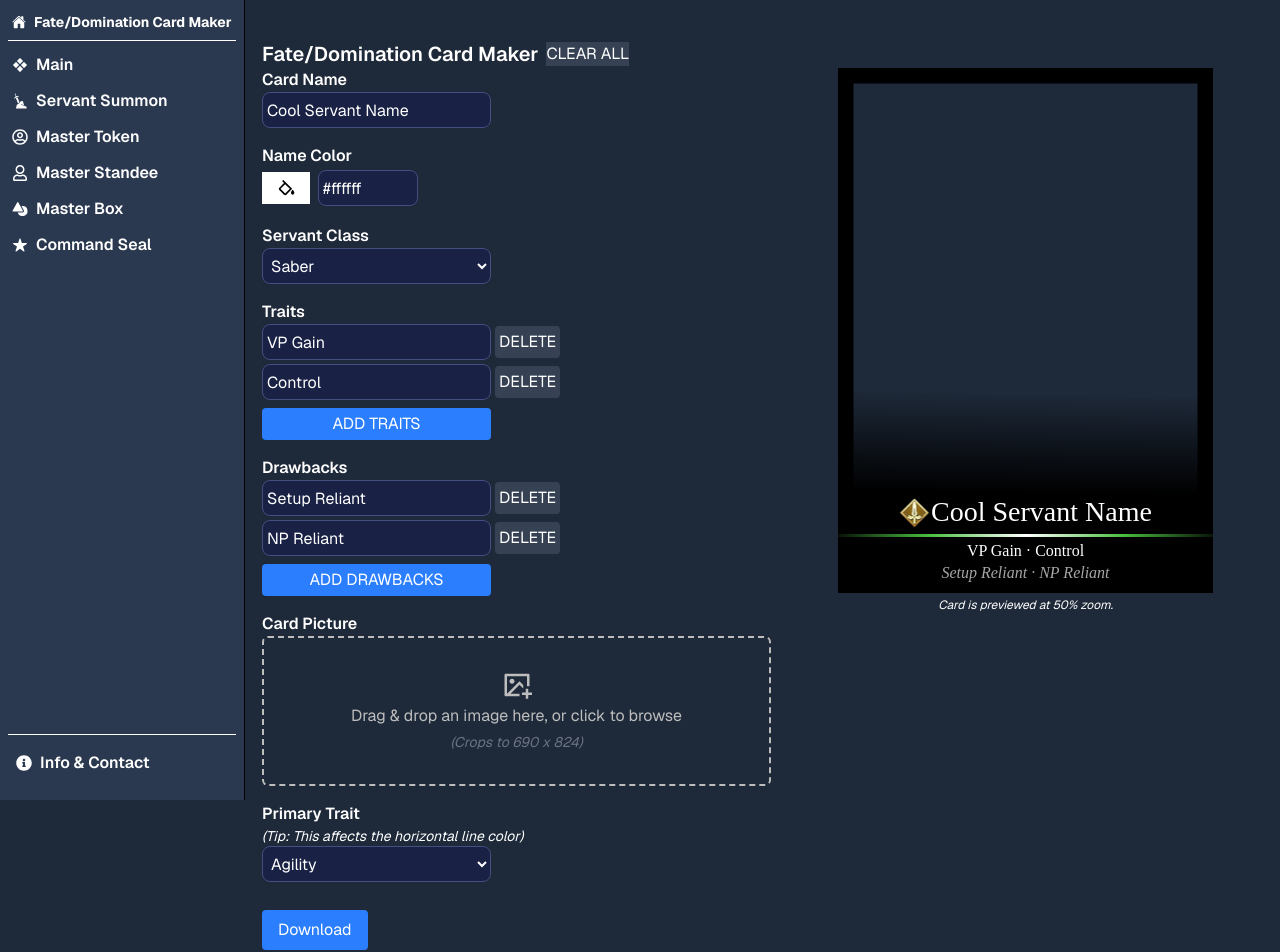
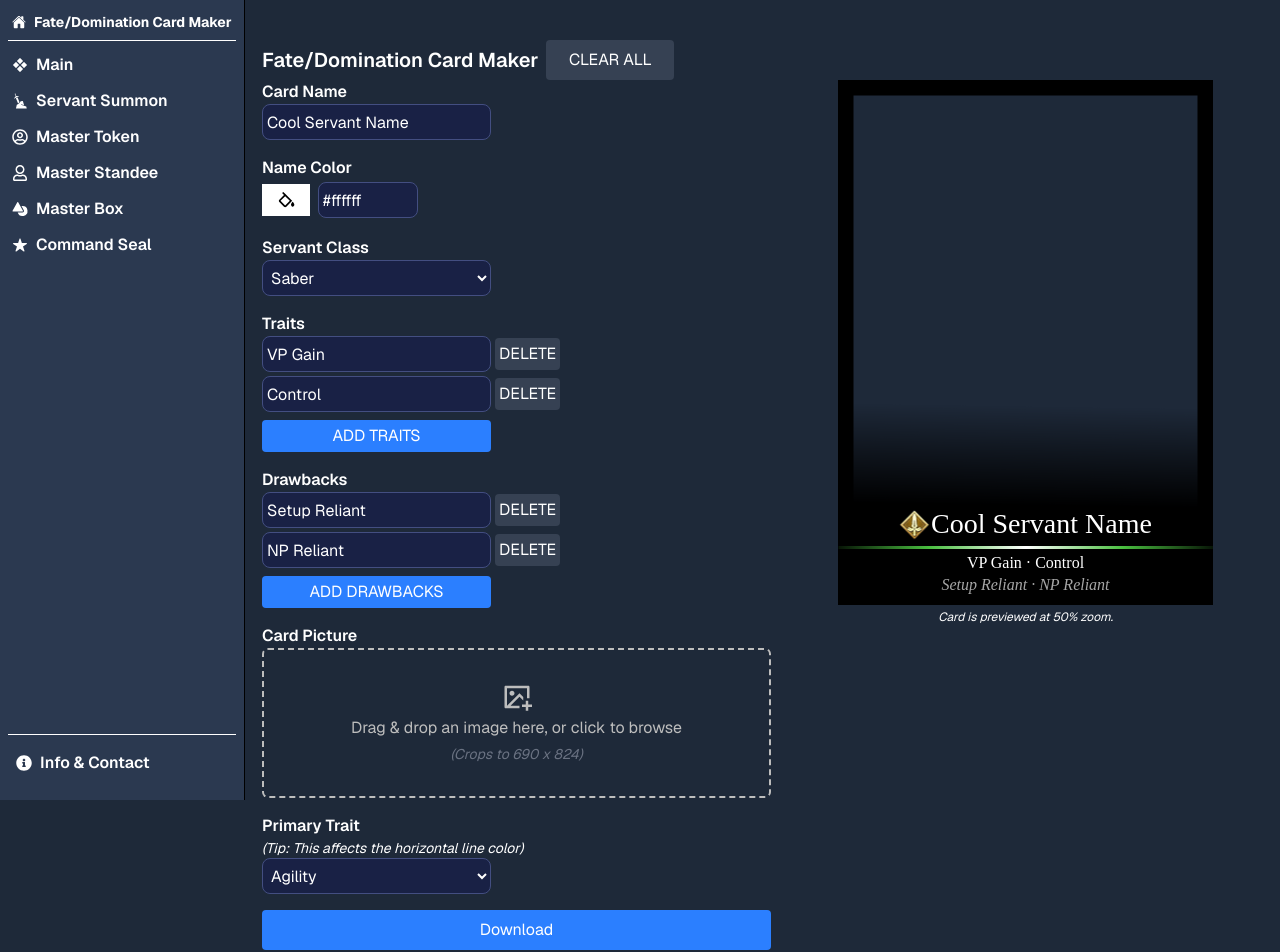
Before and after one commit to Fuugarlu/fate-domination-card-maker, a Next.js app: page /servant-summon in a window 1280 px wide. Shown: the top 952 px of the page. Built offline with nearby package versions, Linux system fonts and the light colour scheme.

Commit message:
Add extra "Save" button / make "Download" wider

```diff
--- a/src/app/globals.css
+++ b/src/app/globals.css
@@ -94,3 +94,15 @@ input::-webkit-outer-spin-button,
 input::-webkit-inner-spin-button {
     -webkit-appearance: none;
 }
+
+.import-export-button {
+  width: 8rem;
+  height: 2.5rem;
+  color: white;
+  border-radius: 0.25rem;
+  cursor: pointer;
+  display: flex;
+  gap: 0.25rem;
+  align-items: center;
+  justify-content: center;
+}
--- a/src/components/buttons/DownloadButton.tsx
+++ b/src/components/buttons/DownloadButton.tsx
@@ -28,7 +28,7 @@ export const DownloadButton = ({ idToSave, name }: downloadProps) => {
   return (
     <button
       onClick={() => downloadPic()}
-      className={`px-4 py-2 ${downloading ? "bg-gray-500" : "bg-blue-500 hover:bg-blue-400"} text-white rounded cursor-pointer mt-3 w-full"`}
+      className={`px-10 py-2 flex-1 text-white rounded cursor-pointer ${downloading ? "bg-gray-500" : "bg-blue-500 hover:bg-blue-400"}`}
       disabled={downloading}
     >
       {downloading ? "Downloading..." : "Download"}
--- a/src/components/header/ClearFormButton.tsx
+++ b/src/components/header/ClearFormButton.tsx
@@ -1,4 +1,3 @@
-import { formInput } from "@/src/features/master-card/types/formTypes";
 import React, { useState } from "react";
 
 type ClearFormButtonProps<T> = {
--- a/src/features/master-card/MasterCardCreation.tsx
+++ b/src/features/master-card/MasterCardCreation.tsx
@@ -428,13 +428,15 @@ export const MasterCardCreation = () => {
                 </div>
               </div>
             </div>
-            {/* Servant Options */}
           </form>
 
-          <DownloadButton
-            idToSave={IMAGE_CROP_SETTINGS.CARD}
-            name={form.masterName}
-          />
+          <div className="flex flex-row w-full gap-2">
+              <DownloadButton
+                idToSave={IMAGE_CROP_SETTINGS.CARD}
+                name={form.masterName}
+              />
+            <ExportImportFeature form={form} setForm={setForm} exportOnly />
+          </div>
         </div>
 
         <div className="xl:w-1/2">
--- a/src/features/master-card/components/buttons/ExportImportButtons.tsx
+++ b/src/features/master-card/components/buttons/ExportImportButtons.tsx
@@ -8,12 +8,17 @@ import React, { ChangeEvent, useRef } from "react";
 type Props = {
   form: formInput;
   setForm: React.Dispatch<React.SetStateAction<formInput>>;
+  exportOnly?: boolean
 };
 
 import { FaFileDownload } from "react-icons/fa";
 import { FaFileUpload } from "react-icons/fa";
 
-export const ExportImportFeature = (prop: Props) => {
+export const ExportImportFeature = ({
+  form,
+  setForm,
+  exportOnly = false,
+}: Props) => {
   const fileInputRef = useRef<HTMLInputElement>(null);
 
   async function convertImageToBase64(pic: string) {
@@ -51,7 +56,7 @@ export const ExportImportFeature = (prop: Props) => {
     // Create a temporary link and trigger download
     const link = document.createElement("a");
     link.href = url;
-    const cardName = prop.form.masterName;
+    const cardName = form.masterName;
     link.download = cardName ? cardName + ".json" : "card.json";
     document.body.appendChild(link);
     link.click();
@@ -86,7 +91,7 @@ export const ExportImportFeature = (prop: Props) => {
 
         if (importedData && typeof importedData === "object") {
           handleMissingFormFields(importedData);
-          prop.setForm(importedData);
+          setForm(importedData);
         }
       } catch (error) {
         console.error("Invalid JSON file:", error);
@@ -103,18 +108,20 @@ export const ExportImportFeature = (prop: Props) => {
   return (
     <div className="flex gap-2">
       <button
-        onClick={() => handleExport(prop.form, prop.form.pic)}
+        onClick={() => handleExport(form, form.pic)}
         className="import-export-button bg-blue-500 hover:bg-blue-400"
       >
         <FaFileDownload />
         Save card
       </button>
+      {!exportOnly && (
         <button onClick={() => fileInputRef.current?.click()}>
           <span className="import-export-button bg-blue-500 hover:bg-blue-400">
             <FaFileUpload />
             Load card
           </span>
         </button>
+      )}
       <input
         type="file"
         ref={fileInputRef}
--- a/src/features/master-card/styles/master-card-creation.scss
+++ b/src/features/master-card/styles/master-card-creation.scss
@@ -27,18 +27,6 @@ label.field-header {
   margin-bottom: 1rem;
 }
 
-.import-export-button {
-  width: 8rem;
-  height: 2.5rem;
-  color: white;
-  border-radius: 0.25rem;
-  cursor: pointer;
-  display: flex;
-  gap: 0.25rem;
-  align-items: center;
-  justify-content: center;
-}
-
 .attack-type-icon {
   width: 35px;
   height: 28px;
--- a/src/features/servant-card/page.tsx
+++ b/src/features/servant-card/page.tsx
@@ -170,16 +170,18 @@ const ServantCard = () => {
               ))}
             </select>
           </div>
+          <span className="flex">
+          <DownloadButton
+            idToSave={IMAGE_CROP_SETTINGS.SERVANT_SUMMON}
+            name={form.name}
+          />
+          </span>
         </div>
         <div className="w-1/2">
           <ServantSummon form={form} isPreview={true} />
           <ServantSummon form={form} isPreview={false} />
         </div>
       </div>
-      <DownloadButton
-        idToSave={IMAGE_CROP_SETTINGS.SERVANT_SUMMON}
-        name={form.name}
-      />
     </div>
   );
 };
```
Lines whose indentation alone changed are shown as unchanged.
